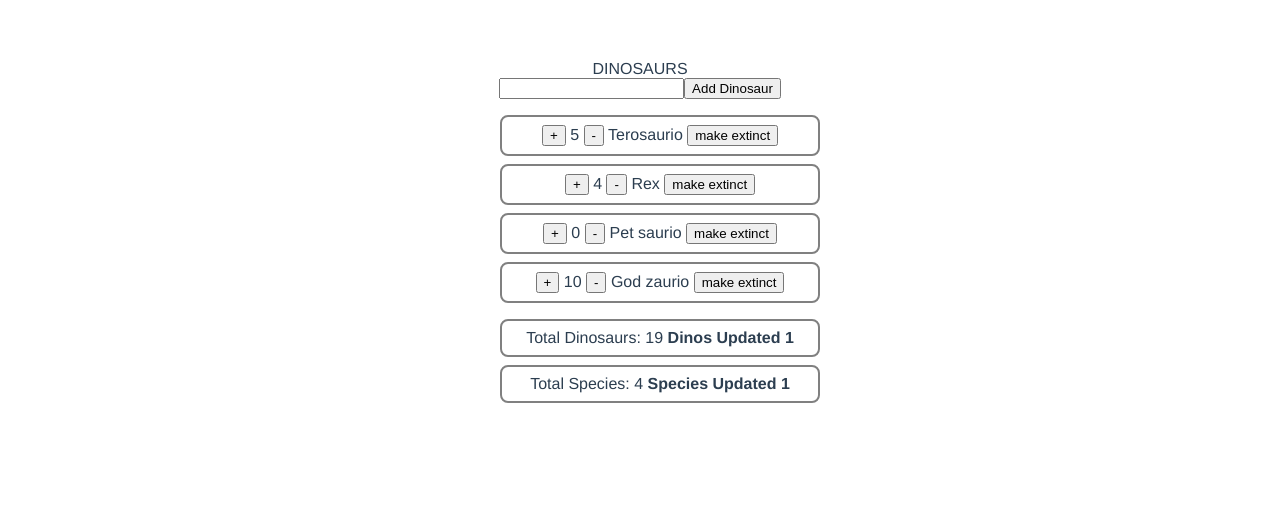
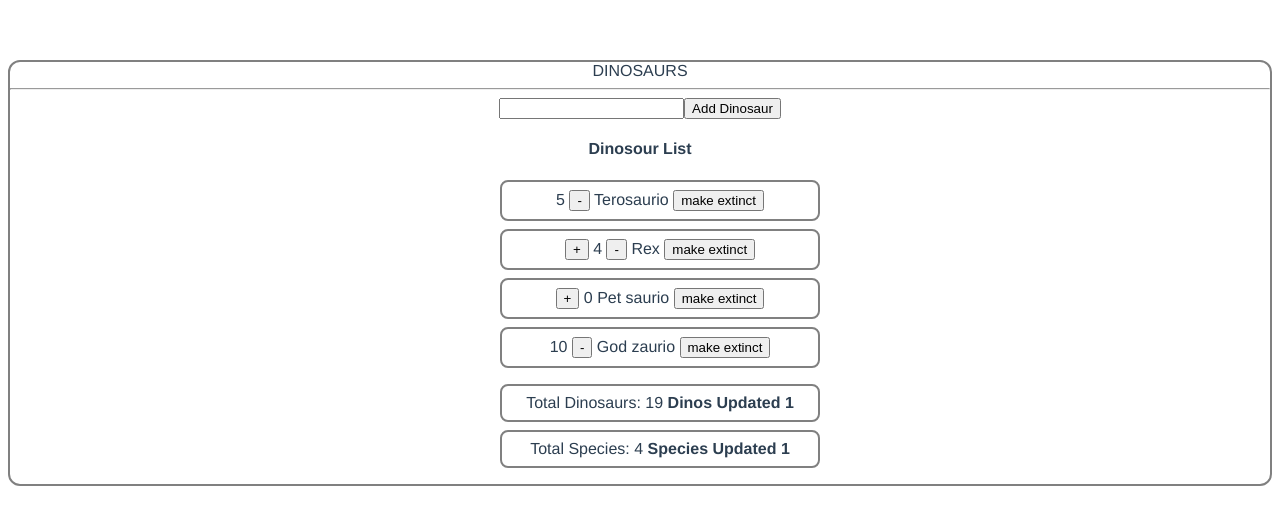
Before and after one commit to haglermgp/vue, a Vue app in the folder basic-web-app/: page / in a window 1280 px wide. Shown: the top 524 px of the page. Built offline with nearby package versions, Linux system fonts and the light colour scheme.

Commit message:
add render dom elements

```diff
--- a/basic-web-app/src/App.vue
+++ b/basic-web-app/src/App.vue
@@ -1,17 +1,30 @@
 <template>
   <div id="app" >
     <header>{{ title }}</header>
+    <hr>
     <form v-on:submit.prevent="addItem">
       <input type="text" name='dino' >
       <button >Add Dinosaur</button>
     </form>
+    <template v-if="dinos.length > 0" >
+      <h4>Dinosour List</h4>
       <ul>
         <li v-for='(dino, index) in dinos' >
-        <button v-on:click='addDino(index)'>+</button>
+          <button
+            v-on:click='addDino(index)'
+            v-show='dino.quantity < 5'
+          >
+            +
+          </button>
           {{ dino.quantity }}
-        <button v-on:click='decreaseDino(dino.quantity, index)'>-</button>
+          <button
+            v-on:click='decreaseDino(dino.quantity, index)'
+            v-show='dino.quantity > 0'
+          >
+            -
+          </button>
           {{ dino.text }}
-        <button >make extinct</button>
+          <button v-on:click='removeItem(index)' >make extinct</button>
         </li>
       </ul>
       <div>
@@ -20,6 +33,10 @@
           <li>Total Species: {{ totalSpecies }} <b> Species Updated {{speciesUpdated}}</b></li>
         </ul>
       </div>
+    </template>
+    <p v-else >
+      You have no Dinosours yet!
+    </p>
   </div>
 </template>
 
@@ -49,6 +66,9 @@ export default {
         })
         newDino.value = ''
       };
+    },
+    removeItem(index) {
+      this.dinos.splice(index,1)
     },
     addDino(index) {
       this.dinos[index].quantity += 1
@@ -90,6 +110,8 @@ export default {
     text-align: center;
     color: #2c3e50;
     margin-top: 60px;
+    border: 2px solid grey;
+    border-radius: 12px;
   }
 
   ul {
```
Lines whose indentation alone changed are shown as unchanged.
